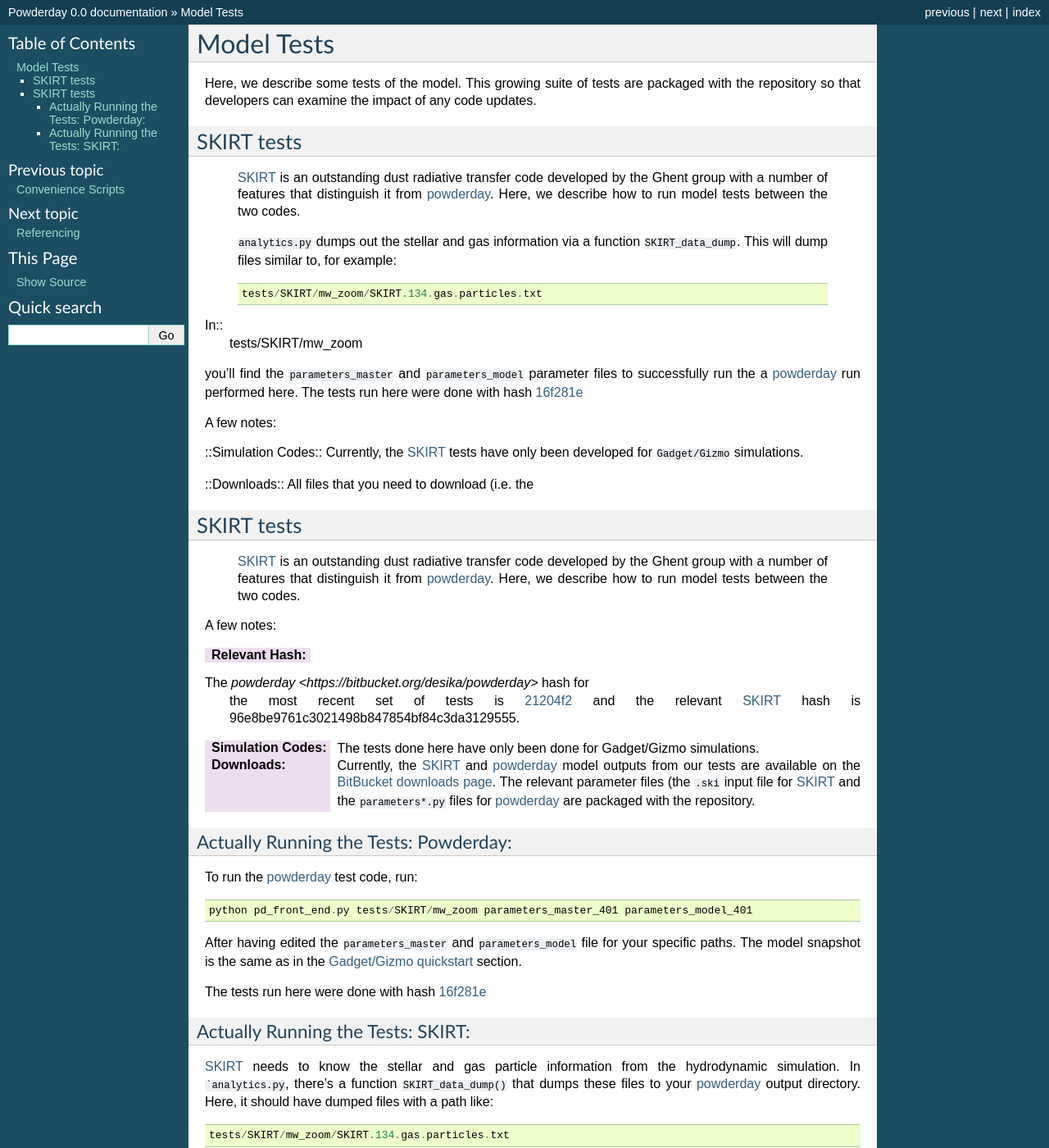
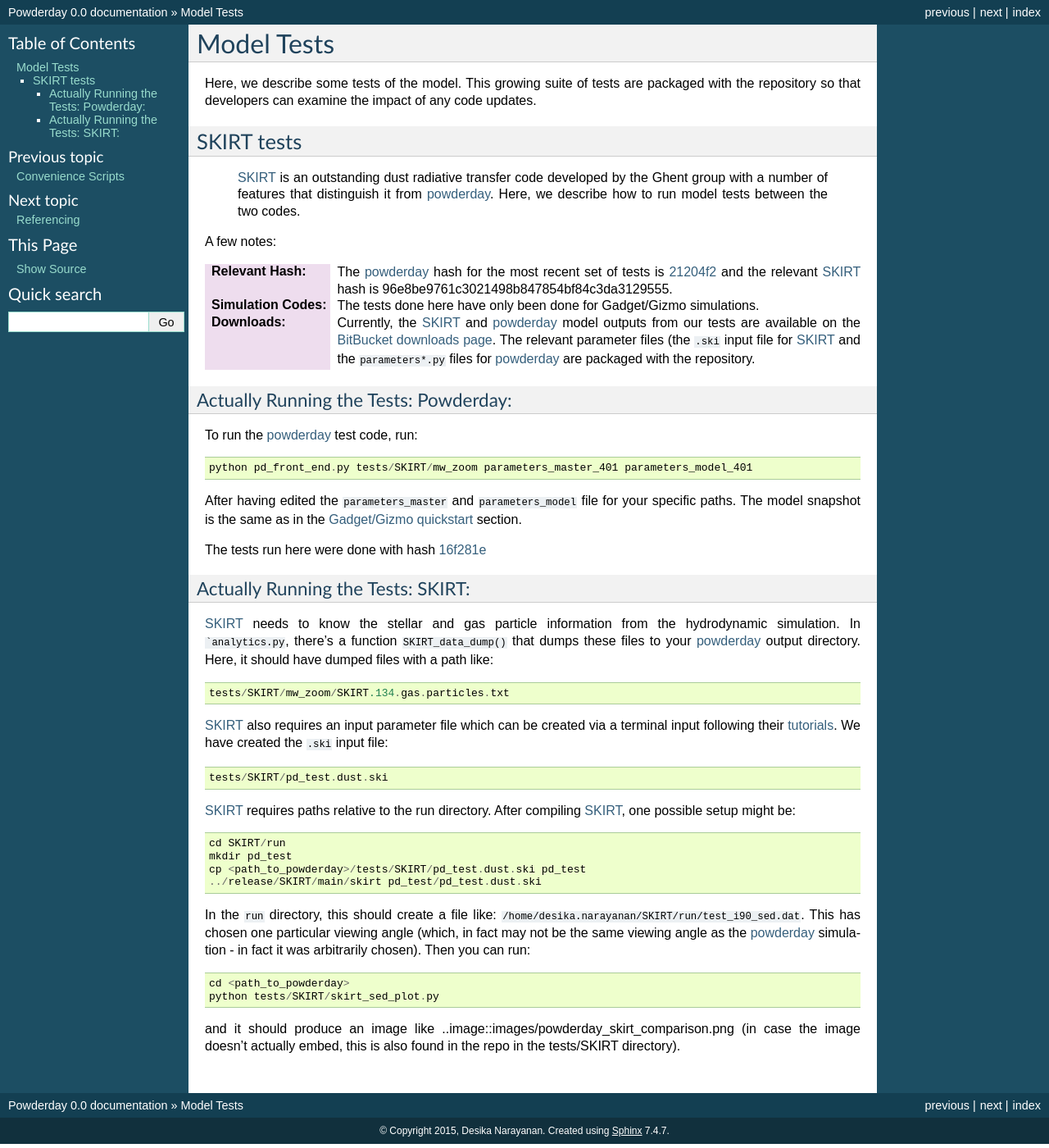
Before and after one commit to dnarayanan/powderday, a Sphinx documentation site: the page built from docs/tests.rst, in a window 1280 px wide and 1400 px high. Shown: the whole window at 82% size. Built offline with Sphinx 7.4.7, drawn with Linux system fonts in a browser that asks for light colours.

Commit message:
more docs cleanup

```diff
--- a/docs/tests.rst
+++ b/docs/tests.rst
@@ -17,43 +17,11 @@
  run model tests between the two codes.
 
 
- ``analytics.py`` dumps out
- the stellar and gas information via a function ``SKIRT_data_dump``.
- This will dump files similar to, for example::
-   tests/SKIRT/mw_zoom/SKIRT.134.gas.particles.txt
-
-In::
-   tests/SKIRT/mw_zoom
-
-you'll find the ``parameters_master`` and
-``parameters_model`` parameter files to successfully run the a
-`powderday <https://bitbucket.org/desika/powderday>`_ run performed
-here.  The tests run here were done with hash `16f281e
-<https://bitbucket.org/desika/powderday/commits/16f281e9fa156d7ef0d412a8acbc253bd1aa1389>`_
-
-A few notes:
-
-::Simulation Codes:: Currently, the `SKIRT <http://www.skirt.ugent.be/root/index.html>`_
-tests have only been developed for ``Gadget/Gizmo`` simulations.
-
-::Downloads:: All files that you need to download (i.e. the
-
-
-SKIRT tests
-============
-
- `SKIRT <http://www.skirt.ugent.be/root/index.html>`_ is an
- outstanding dust radiative transfer code developed by the Ghent group
- with a number of features that distinguish it from `powderday
- <https://bitbucket.org/desika/powderday>`_.  Here, we describe how to
- run model tests between the two codes.
-
-
 A few notes:
 
 :Relevant Hash:
 
-The `powderday <https://bitbucket.org/desika/powderday>` hash for
+   The `powderday <https://bitbucket.org/desika/powderday>`_ hash for
    the most recent set of tests is `21204f2
    <https://bitbucket.org/desika/powderday/commits/21204f296c2765322751c3631bb825d46d40ad14>`_
    and the relevant `SKIRT
@@ -63,8 +31,7 @@
 
 :Simulation Codes:
 
-
- The tests done here have only been done for Gadget/Gizmo simulations.
+  The tests done here have only been done for Gadget/Gizmo simulations.
 
 :Downloads:
 
```
